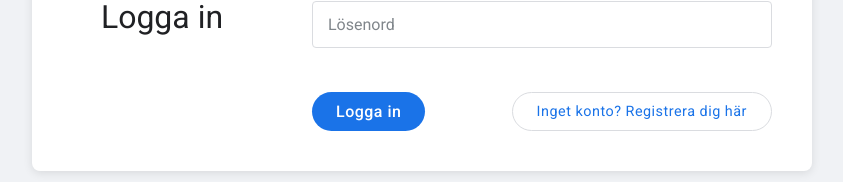
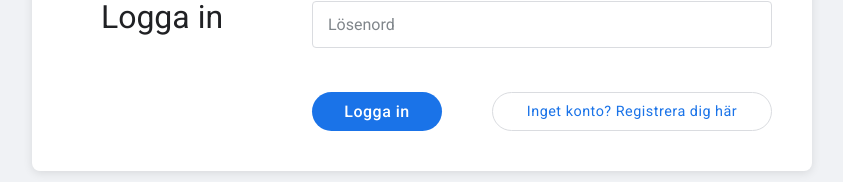
Before and after one commit to Brian-Bridgeman/Duck-Drive, a Vue app in the folder Duck Drive/: page / in a window 1280 px wide. Shown: the part 378-560 px from the top of the page, without its empty margins (218-1061 px from the left). Built offline with nearby package versions, Linux system fonts and the light colour scheme; no server answers.

Commit message:
update LoginForm.vue with transition for login and register display

```diff
--- a/Duck Drive/src/components/LoginForm.vue
+++ b/Duck Drive/src/components/LoginForm.vue
@@ -49,7 +49,9 @@
         <div class="login-box">
             <div class="left-section">
                 <img :src="duckIcon" alt="Duck icon" class="icon" />
-                    <h1>{{  isRegistering ? 'Skapa ditt konto' : 'Logga in' }}</h1>
+                <transition name="fade" mode="out-in">
+                    <h1 :key="isRegistering">{{  isRegistering ? 'Skapa konto' : 'Logga in' }}</h1>
+                </transition>
             </div>
 
             <div class="right-section">
@@ -75,12 +77,16 @@
                     </div>
                     <p v-if="error" class="error" :class="{ success: isSuccess}">{{ error }}</p>
                     <div class="button-container">
-                        <button type="submit" class="primary-button">
-                            {{ isRegistering ? 'Skapa konto' : 'Logga in' }}
+                          <button type="submit" class="primary-button">
+                            <Transition name="fade" mode="out-in">
+                                <span :key="isRegistering">{{ isRegistering ? 'Registrera' : 'Logga in' }}</span>
+                            </Transition>
                         </button>
 
                         <button type="button" @click="isRegistering = !isRegistering" class="secondary-button">
-                            {{  isRegistering ? 'Har du redan ett konto? Logga in' : 'Inget konto? Registrera dig här' }}
+                            <Transition name="fade" mode="out-in">
+                                <span :key="isRegistering">{{  isRegistering ? 'Har du redan ett konto? Logga in' : 'Inget konto? Registrera dig här'}}</span>
+                            </Transition>
                         </button>
                     </div>
                 </form>
@@ -89,6 +95,23 @@
     </div>
 </template>
 <style scoped>
+    .fade-enter-active,
+    .fade-leave-active {
+    transition: opacity 0.2s ease, transform 0.2s ease;
+    }
+
+    .fade-enter-from {
+    opacity: 0;
+    transform: translateY(-5px);
+    }
+
+    .fade-leave-to {
+    opacity: 0;
+    transform: translateY(5px);
+    }
+    .primary-button span, .secondary-button span{
+    display: inline-block;
+    }
     .login-container {
         display: flex;
         justify-content: center;
@@ -205,6 +228,9 @@
         transition: background-color 0.2s, box-shadow 0.2s;
         font-family: inherit;
         letter-spacing: 0.5px;
+        position: relative;
+        min-width: 130px;
+        text-align: center;
     }
     .primary-button:hover {
         background-color: #174ea6;
@@ -225,6 +251,9 @@
         transition: background-color 0.2s, border-color 0.2s;
         font-family: inherit;
         letter-spacing: 0.5px;
+        position: relative;
+        min-width: 280px;
+        text-align: center;
     }
     .secondary-button:hover{
         background-color: #1f232710;
```
